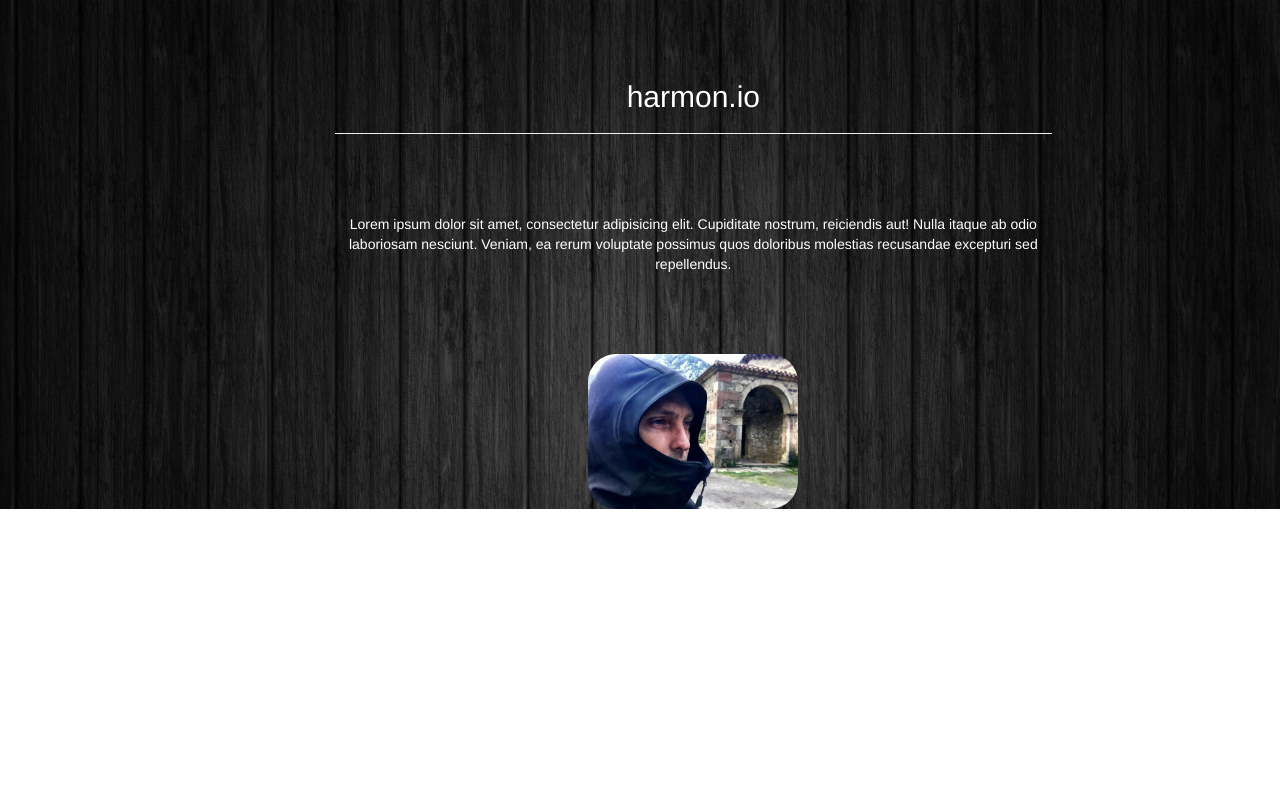
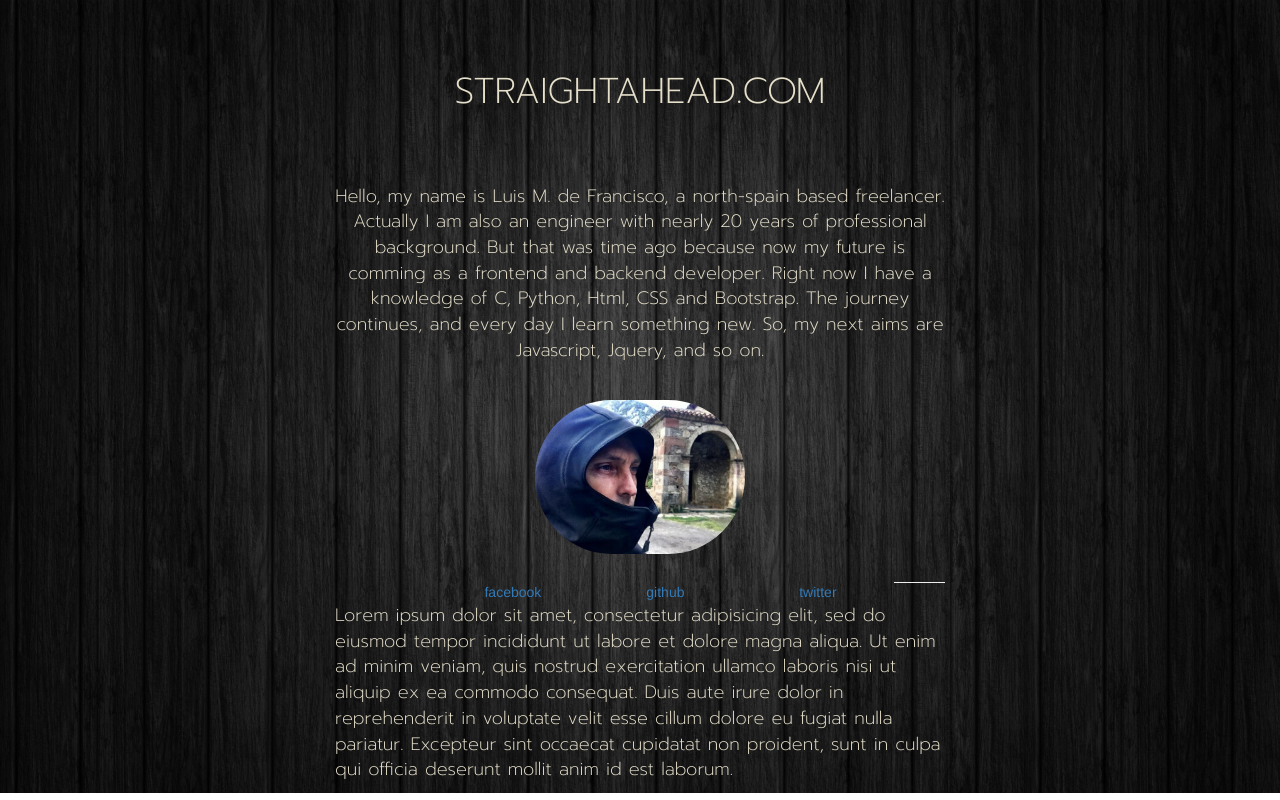
Before and after one commit to luisde2001/fcc02myPortfolio, a plain HTML site: page index.html in a window 1280 px wide. Drawn offline with nearby package versions, Linux system fonts and the light colour scheme.

```diff
--- a/index.html
+++ b/index.html
@@ -12,26 +12,29 @@
 
 
 <body>
-	<link href="https://fonts.googleapis.com/css?family=Shadows+Into+Light" rel="stylesheet">
+<link href="https://fonts.googleapis.com/css?family=Prompt:200" rel="stylesheet">
 
 	<div class="container-fluid">
 
 <!-- ********************Header ********************-->
 		<div class= "row header">
-			<div class="col-md-7 col-md-offset-3">
+			<div class="col-md-6 col-md-offset-3">
+				<h1 class="myMargins1">STRAIGHTAHEAD.COM</h1>
+				<p class="myMargins1">Hello, my name is Luis M. de Francisco, a north-spain based freelancer. Actually I am also an engineer with nearly 20 years of professional background. But that was time ago because now my future is comming as a frontend and backend developer.
+				Right now I have a knowledge of C, Python, Html, CSS and Bootstrap. The journey continues, and every day I learn something new. So, my next aims are Javascript, Jquery, and so on.</p>
+				<img class="img-responsive" alt="Luis MdF" src="img/luis.jpg" id="luisPhoto">
+				<div class="myMargins1">
+					<div class="col-md-3 col-md-offset-2"><a href="#">facebook</a></div>
+					<div class="col-md-3"><a href="#">github</a></div>
+					<div class="col-md-3"><a href="#">twitter</a></div>
+				</div>
+			<hr>
+			<p>Lorem ipsum dolor sit amet, consectetur adipisicing elit, sed do eiusmod tempor incididunt ut labore et dolore magna aliqua. Ut enim ad minim veniam, quis nostrud exercitation ullamco laboris nisi ut aliquip ex ea commodo consequat. Duis aute irure dolor in reprehenderit in voluptate velit esse cillum dolore eu fugiat nulla pariatur. Excepteur sint occaecat cupidatat non proident, sunt in culpa qui officia deserunt mollit anim id est laborum.</p>
 
-				<h2 id="myMargins1">harmon.io</h2>
-				<hr>
-				<p id="myMargins1"> Lorem ipsum dolor sit amet, consectetur adipisicing elit. Cupiditate nostrum, reiciendis aut! Nulla itaque ab odio laboriosam nesciunt. Veniam, ea rerum voluptate possimus quos doloribus molestias recusandae excepturi sed repellendus.</p>
-				<img class="img-responsive" alt="Luis MdF" src="img/luis.jpg" id="luisPhoto">
+		 </div>
 
 
-			</div>
-
-
-		</div>
-<!-- ******************Fin Header ******************-->
-
+	 </div> <!--Fin row header-->
 
 	</div> <!--Fin container-fluid-->
 
--- a/style.css
+++ b/style.css
@@ -1,15 +1,33 @@
+p {
+	 font-size: 18px;
+	 font-family: 'Prompt', sans-serif;
+	 color: #E6E0CB;
+ }
+ h1{
+	 font-family: 'Prompt', sans-serif;
+	 color: #E6E0CB;
+ }
 
-#myMargins1 {
+#iconsRRSS {
+	size: 0,5em !important;
+	margin-top: 2em !important;
+	margin-bottom: 2em !important;
+	text-align: center;
+}
+
+.myMargins1 {
 	/*margin-bottom: 80px;*/
-	margin-top: 80px;
+	margin-top: 2em;
+	margin-bottom: 2em;
 	text-align: center;
 }
 #luisPhoto {
 	width: 15em;
     margin-left: auto;
     margin-right: auto;
-    margin-top: 80px;
-    border-radius: 2em;
+    margin-top: 2em;
+		margin-bottom: 2em;
+    border-radius: 10em;
 
 }
 
```
Also changed, not shown: img/._facebook-logo.png (added), img/._github-logo.png (added), img/._twitter-logo.png (added), img/facebook-logo.png (added), img/github-logo.png (added), img/twitter-logo.png (added).
